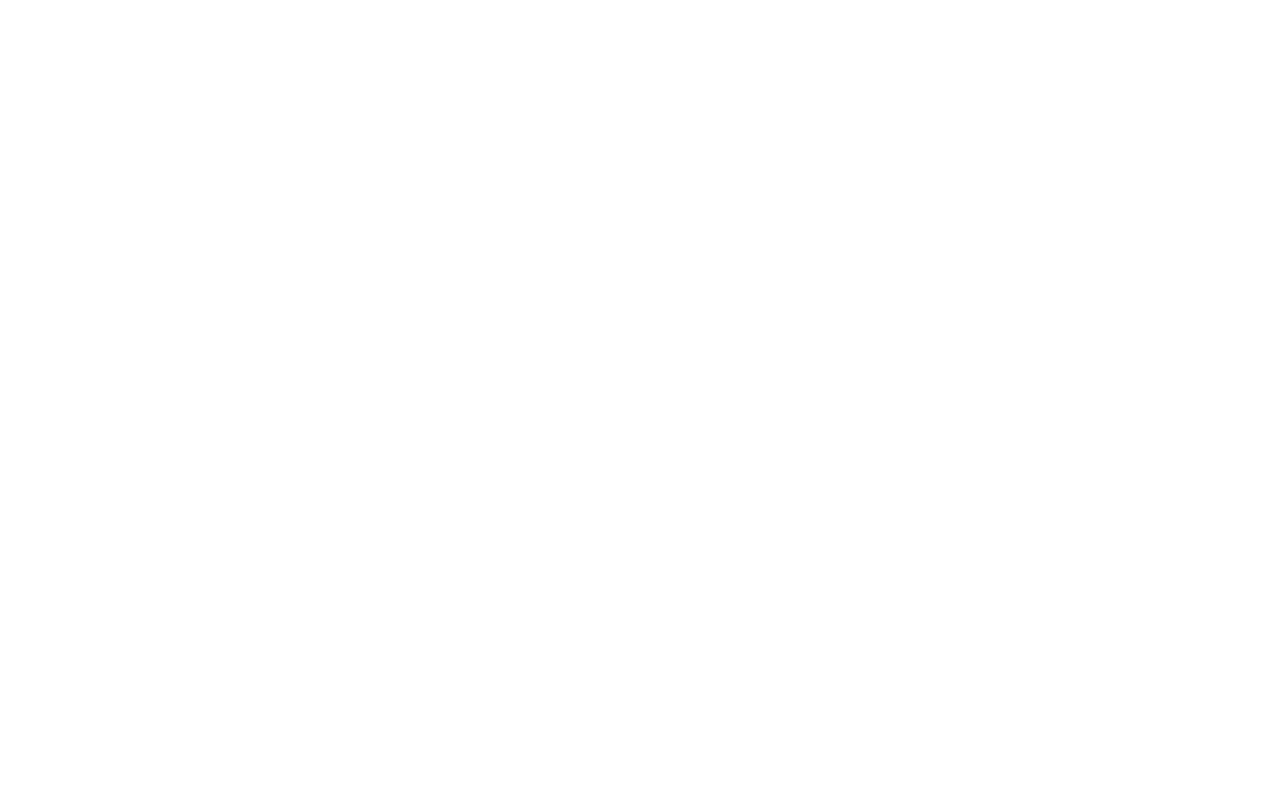
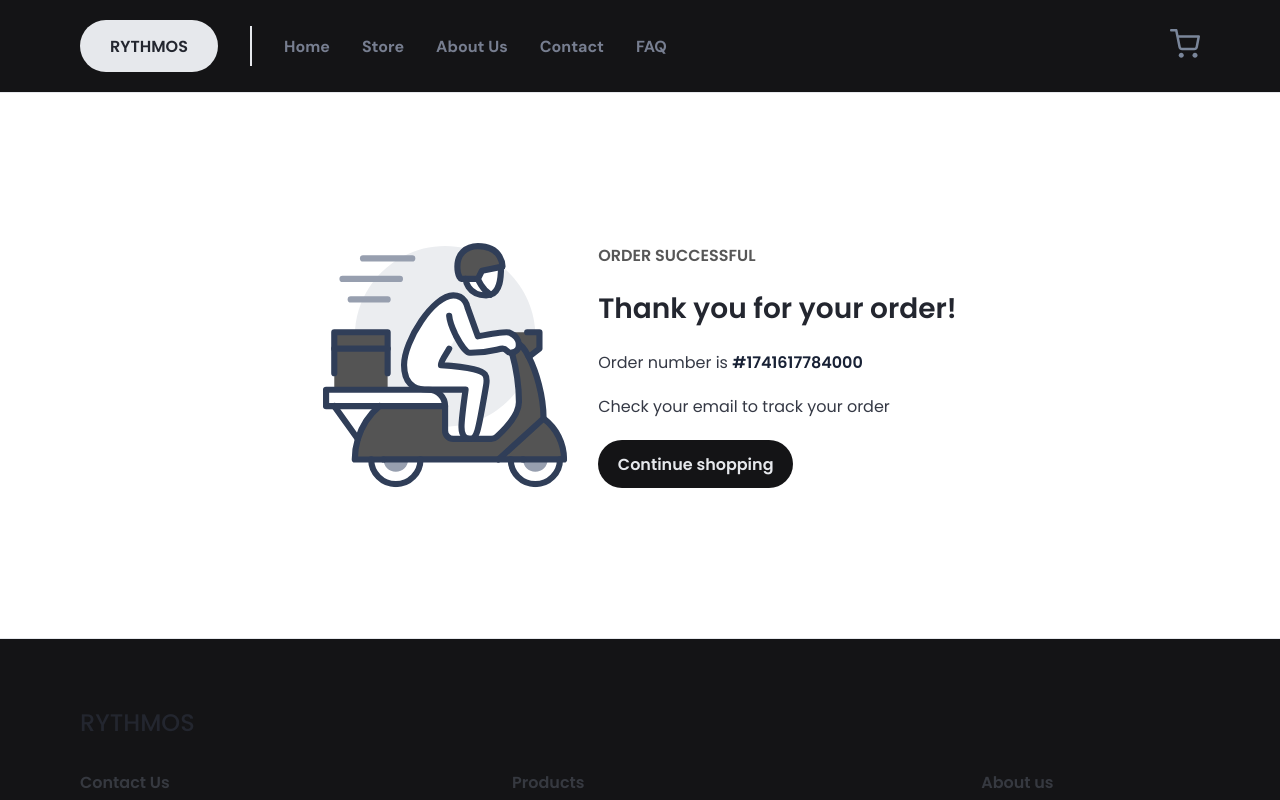
Before and after one commit to WheatSeeds/Rythmos, a React (Vite) app: page /cart/order in a window 1280 px wide. Before the commit this address had no page. Shown: the top 800 px of the page. Built offline with nearby package versions, Linux system fonts and the light colour scheme.

Commit message:
0.1.7 / Added Order Page

```diff
--- a/src/App.tsx
+++ b/src/App.tsx
@@ -20,6 +20,7 @@
 import {BrowserRouter, Route, Routes} from "react-router";
 import ProductPage from "./pages/ProductPage.tsx";
 import PaymentPage from "./pages/PaymentPage.tsx";
+import OrderPage from "./pages/OrderPage.tsx";
 
 
 const App = () => {
@@ -32,6 +33,7 @@
                 <Route path="/faq" element={<FAQPage/>} />
                 <Route path="/cart" element={<ShoppingCartPage/>} />
                 <Route path="/cart/payment" element={<PaymentPage/>} />
+                <Route path="/cart/order" element={<OrderPage/>} />
             </Routes>
         </BrowserRouter>
     );
--- /dev/null
+++ b/src/components/Button.tsx
@@ -0,0 +1,23 @@
+import "../styles/Button.css"
+
+type ButtonProps = {
+    children?: React.ReactNode
+    width: number;
+    height: number;
+    fontSize: number;
+    borderRadius: number;
+};
+
+const Button= ({children, width, height, fontSize, borderRadius} : ButtonProps) => {
+    return (
+        <button className="button-ui"
+                style={
+                {height: `${height}px`,
+                width: `${width}px`,
+                borderRadius: `${borderRadius}px`,
+                fontSize: `${fontSize}px`}
+        }>{children}</button>
+    );
+};
+
+export default Button;
--- /dev/null
+++ b/src/pages/OrderPage.tsx
@@ -0,0 +1,27 @@
+import Header from "../components/Header.tsx";
+import Footer from "../components/Footer.tsx";
+import Button from "../components/Button.tsx";
+import "../styles/OrderPage.css"
+
+const OrderPage = () => {
+    return (
+        <>
+            <Header/>
+            <main>
+                <div id="order-page-content">
+                    <img id="order-page-content-image" src="../../images/frame.svg" alt=""/>
+                    <div id="order-page-content-text">
+                        <span id="order-state">ORDER SUCCESSFUL</span>
+                        <span id="order-message">Thank you for your order!</span>
+                        <span id="order-number">Order number is <span>#{Date.now()}</span></span>
+                        <span id="order-email-message">Check your email to track your order</span>
+                    </div>
+                    <Button height={48} width={195} borderRadius={90} fontSize={16}>Continue shopping</Button>
+                </div>
+            </main>
+            <Footer/>
+        </>
+    );
+};
+
+export default OrderPage;
--- /dev/null
+++ b/src/styles/Button.css
@@ -0,0 +1,7 @@
+.button-ui{
+    background-color: #141416;
+    border: none;
+    font-family: "Poppins", sans-serif;
+    color: #E6E8EC;
+    font-weight: 600;
+}
--- /dev/null
+++ b/src/styles/OrderPage.css
@@ -0,0 +1,52 @@
+#order-page-content{
+    display: grid;
+    grid-template-columns: max-content max-content;
+    grid-template-rows: repeat(auto-fit, max-content);
+    row-gap: 30px;
+    column-gap: 30px;
+    margin: 150px 0;
+}
+#order-page-content-text{
+    display: flex;
+    flex-direction: column;
+    gap: 20px;
+}
+
+#order-page-content-image{
+    grid-row: 1 / 3;
+    width: auto;
+    height: 100%;
+}
+
+#order-message{
+    color: #23262F;
+    font-size: 28px;
+    font-family: "Poppins", sans-serif;
+    font-weight: 600;
+}
+
+#order-state{
+    color: #575757;
+    font-family: "Poppins", sans-serif;
+    font-size: 16px;
+    font-weight: 600;
+}
+
+#order-number{
+    color: #353945;
+    font-family: "Poppins", sans-serif;
+    height: 24px;
+    font-weight: 400;
+}
+
+#order-number > span{
+    color: #182135;
+    font-weight: 600;
+}
+
+#order-email-message{
+    color: #353945;
+    font-family: "Poppins", sans-serif;
+    height: 16px;
+    font-weight: 400;
+}
```
Also changed, not shown: public/images/frame.svg (added).
